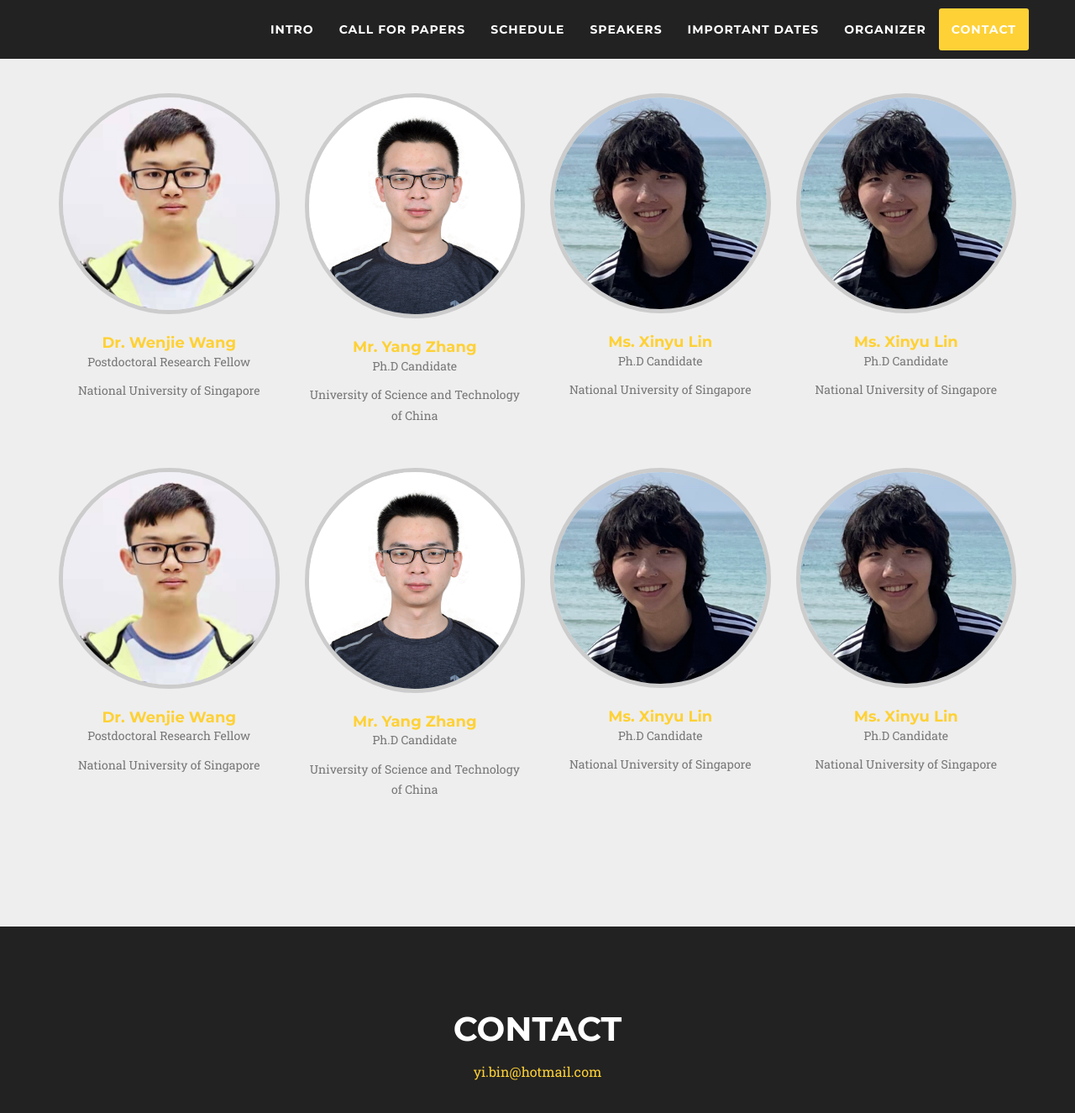
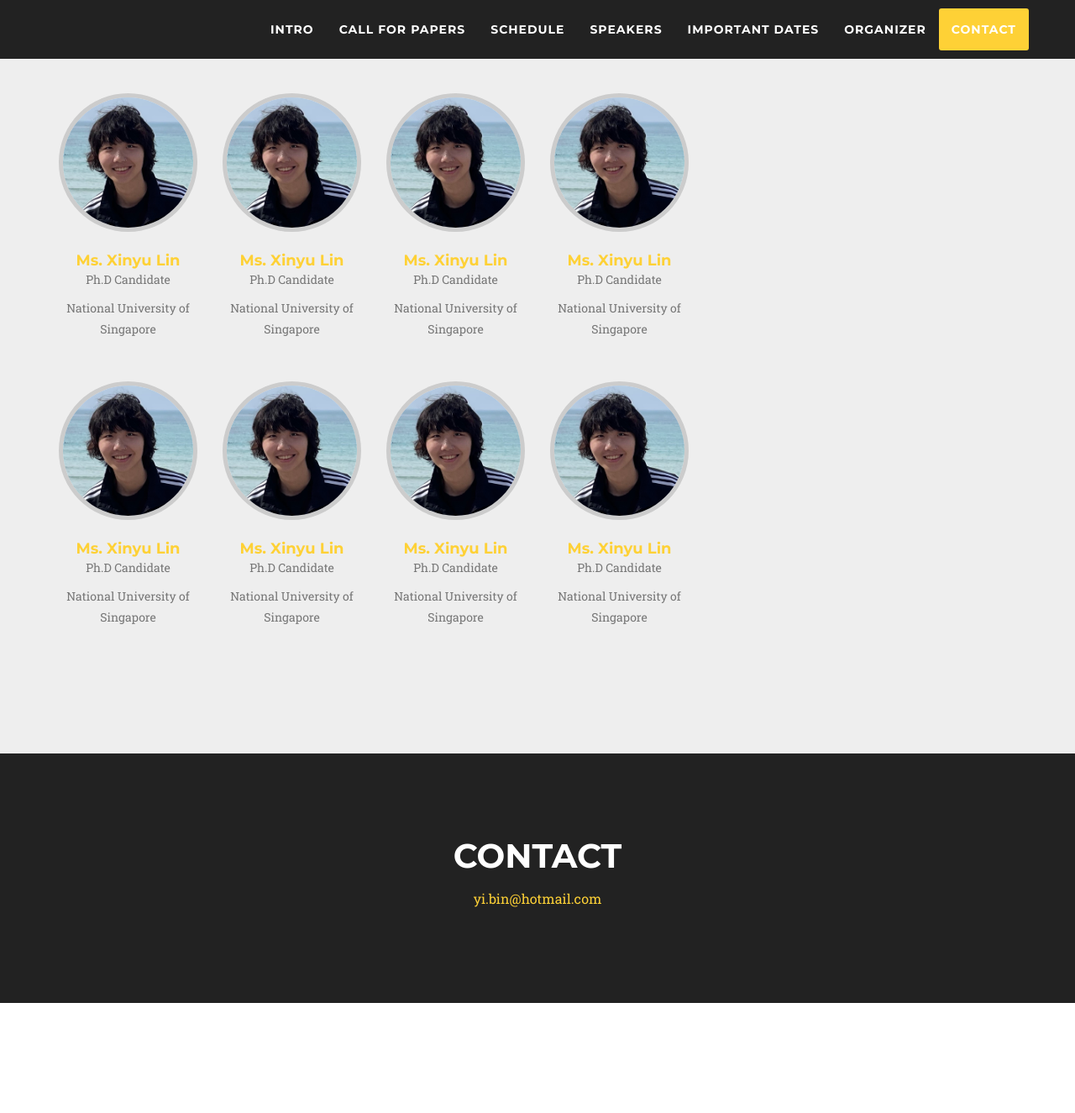
Before and after one commit to mmgensr-cikm25/mmgensr-cikm25.github.io, a Jekyll site: the page built from index.md, in a window 1280 px wide and 1400 px high, scrolled down 3366 px. Shown: the top 1325 px of the window at 84% size. Built offline with Jekyll 4.4.1, drawn with Linux system fonts in a browser that asks for light colours; nearby versions of some CDN libraries; some web fonts are replaced; after the commit the page ends 4560 px from its top, so only the background shows below that.

Commit message:
Update organizer.html

```diff
--- a/_includes/organizer.html
+++ b/_includes/organizer.html
@@ -12,25 +12,7 @@
 
 
 
-                <div class="col-sm-3">
-    <div class="team-member">
-        <img src="assets/img/wangwenjie.jpg" class="img-responsive img-circle" alt="" width="600" height="600">
-        <h4><a href="https://wenjiewwj.github.io/">Dr. Wenjie Wang</a></h4>
-        <p class="text-muted">Postdoctoral Research Fellow</p>
-        <p class="text-muted">National University of Singapore</p>
-    </div>
-</div>
-
-                <div class="col-sm-3">
-    <div class="team-member">
-        <img src="assets/img/zhangyang.jpg" class="img-responsive img-circle" alt="" width="600" height="600">
-        <h4><a href="http://home.ustc.edu.cn/~zy2015/">Mr. Yang Zhang</a></h4>
-        <p class="text-muted">Ph.D Candidate</p>
-        <p class="text-muted">University of Science and Technology of China</p>
-    </div>
-</div>
-
-                <div class="col-sm-3">
+                <div class="col-sm-2">
     <div class="team-member">
         <img src="assets/img/linxinyu.jpeg" class="img-responsive img-circle" alt="" width="600" height="600">
         <h4><a href="https://generative-rec.github.io/#organizer">Ms. Xinyu Lin</a></h4>
@@ -39,7 +21,25 @@
     </div>
 </div>
 
-            <div class="col-sm-3">
+            <div class="col-sm-2">
+    <div class="team-member">
+        <img src="assets/img/linxinyu.jpeg" class="img-responsive img-circle" alt="" width="600" height="600">
+        <h4><a href="https://generative-rec.github.io/#organizer">Ms. Xinyu Lin</a></h4>
+        <p class="text-muted">Ph.D Candidate</p>
+        <p class="text-muted">National University of Singapore</p>
+    </div>
+</div>
+
+                <div class="col-sm-2">
+    <div class="team-member">
+        <img src="assets/img/linxinyu.jpeg" class="img-responsive img-circle" alt="" width="600" height="600">
+        <h4><a href="https://generative-rec.github.io/#organizer">Ms. Xinyu Lin</a></h4>
+        <p class="text-muted">Ph.D Candidate</p>
+        <p class="text-muted">National University of Singapore</p>
+    </div>
+</div>
+
+            <div class="col-sm-2">
     <div class="team-member">
         <img src="assets/img/linxinyu.jpeg" class="img-responsive img-circle" alt="" width="600" height="600">
         <h4><a href="https://generative-rec.github.io/#organizer">Ms. Xinyu Lin</a></h4>
@@ -55,25 +55,7 @@
 
 
 
-                <div class="col-sm-3">
-    <div class="team-member">
-        <img src="assets/img/wangwenjie.jpg" class="img-responsive img-circle" alt="" width="600" height="600">
-        <h4><a href="https://wenjiewwj.github.io/">Dr. Wenjie Wang</a></h4>
-        <p class="text-muted">Postdoctoral Research Fellow</p>
-        <p class="text-muted">National University of Singapore</p>
-    </div>
-</div>
-
-                <div class="col-sm-3">
-    <div class="team-member">
-        <img src="assets/img/zhangyang.jpg" class="img-responsive img-circle" alt="" width="600" height="600">
-        <h4><a href="http://home.ustc.edu.cn/~zy2015/">Mr. Yang Zhang</a></h4>
-        <p class="text-muted">Ph.D Candidate</p>
-        <p class="text-muted">University of Science and Technology of China</p>
-    </div>
-</div>
-
-                <div class="col-sm-3">
+                <div class="col-sm-2">
     <div class="team-member">
         <img src="assets/img/linxinyu.jpeg" class="img-responsive img-circle" alt="" width="600" height="600">
         <h4><a href="https://generative-rec.github.io/#organizer">Ms. Xinyu Lin</a></h4>
@@ -82,7 +64,25 @@
     </div>
 </div>
 
-            <div class="col-sm-3">
+            <div class="col-sm-2">
+    <div class="team-member">
+        <img src="assets/img/linxinyu.jpeg" class="img-responsive img-circle" alt="" width="600" height="600">
+        <h4><a href="https://generative-rec.github.io/#organizer">Ms. Xinyu Lin</a></h4>
+        <p class="text-muted">Ph.D Candidate</p>
+        <p class="text-muted">National University of Singapore</p>
+    </div>
+</div>
+
+                <div class="col-sm-2">
+    <div class="team-member">
+        <img src="assets/img/linxinyu.jpeg" class="img-responsive img-circle" alt="" width="600" height="600">
+        <h4><a href="https://generative-rec.github.io/#organizer">Ms. Xinyu Lin</a></h4>
+        <p class="text-muted">Ph.D Candidate</p>
+        <p class="text-muted">National University of Singapore</p>
+    </div>
+</div>
+
+            <div class="col-sm-2">
     <div class="team-member">
         <img src="assets/img/linxinyu.jpeg" class="img-responsive img-circle" alt="" width="600" height="600">
         <h4><a href="https://generative-rec.github.io/#organizer">Ms. Xinyu Lin</a></h4>
```
